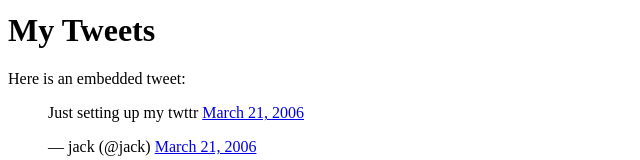
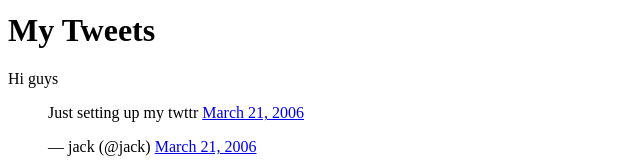
Before and after one commit to onlly1ude/My_First_Portfolio, a plain HTML site: page html_basic/tweets.html in a window 1280 px wide. Shown: the part 617-777 px from the top of the page, without its empty margins (0-640 px from the left). Drawn offline with Linux system fonts and the light colour scheme.

Commit message:
Update tweets.html

```diff
--- a/html_basic/tweets.html
+++ b/html_basic/tweets.html
@@ -18,7 +18,7 @@
         <img src="https://i.ibb.co/gTDZZT8/ALX-Logo-07.png" alt="ALX Logo">
     </a>
   <h1>My Tweets</h1>
-    <p>Here is an embedded tweet:</p>
+    <p>Hi guys</p>
     <blockquote class="twitter-tweet">
         <p lang="en" dir="ltr">Just setting up my twttr <a href="https://twitter.com/jack/status/20?ref_src=twsrc%5Etfw">March 21, 2006</a></p>
         &mdash; jack (@jack) <a href="https://twitter.com/jack/status/20?ref_src=twsrc%5Etfw">March 21, 2006</a>
```
